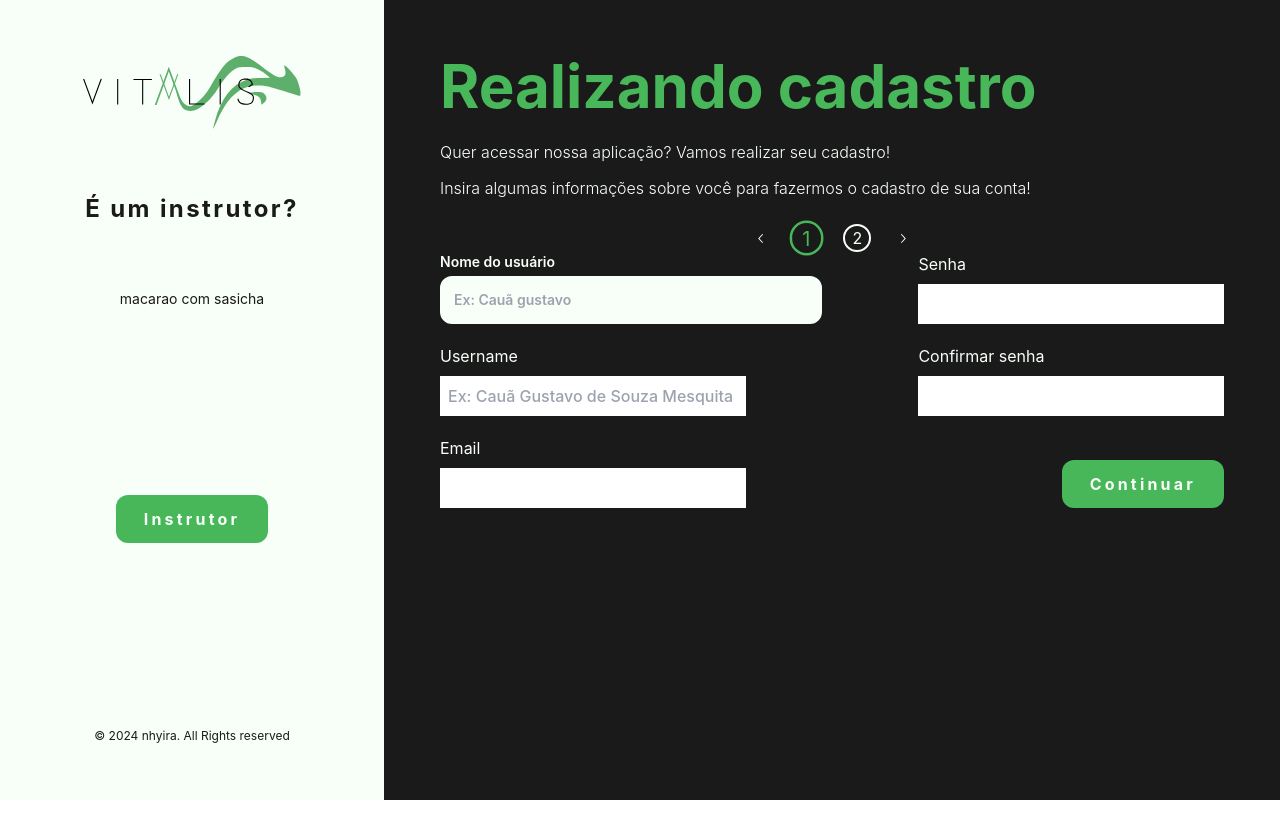
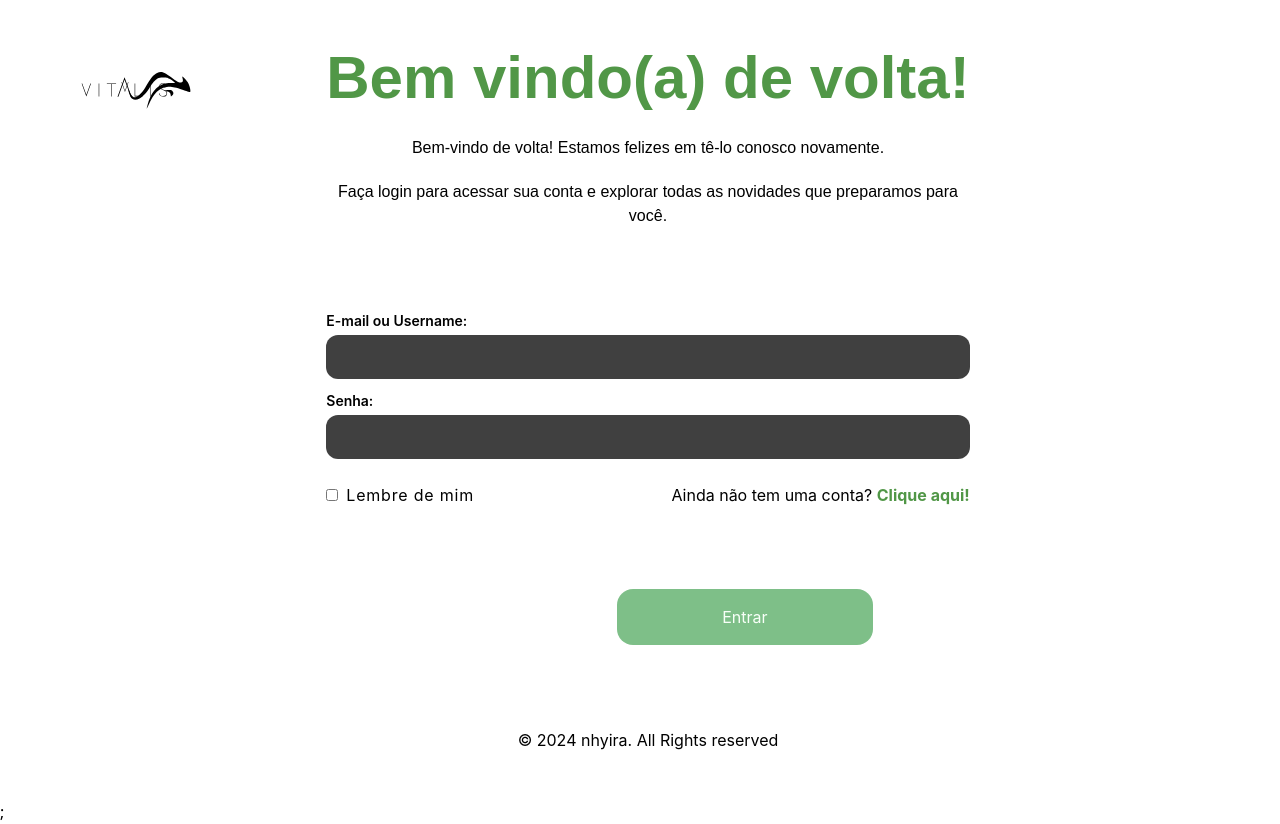
Before and after one commit to nhyira-group5/sistema-vitalis, a React (Vite) app: page /login in a window 1280 px wide. Before the commit the page ends 800 px from the top, so only its background shows below. Built offline with nearby package versions, Linux system fonts and the light colour scheme; what webfontloader would draw is missing.

Commit message:
feat: complementando login com autenticação do google

```diff
--- a/package.json
+++ b/package.json
@@ -14,6 +14,8 @@
     "@radix-ui/react-icons": "^1.3.0",
     "@radix-ui/react-label": "^2.0.2",
     "@radix-ui/react-tabs": "^1.0.4",
+    "@react-oauth/google": "^0.12.1",
+    "jwt-decode": "^4.0.0",
     "localforage": "^1.10.0",
     "match-sorter": "^6.3.4",
     "node-sass": "^9.0.0",
--- a/src/components/Input/input.jsx
+++ b/src/components/Input/input.jsx
@@ -1,8 +1,7 @@
 import * as Label from "@radix-ui/react-label";
 
-export function Input({isColum, inputStyle, labelContent, labelStyle, placeholder, onChangeFunction, value, id, inputType,  nome}) {
+export function Input({isColum, inputStyle, labelContent, labelStyle, placeholder, onChangeFunction, value, id, inputType, nome}) {
   return (
-
       <Label.Root
         className={`${labelStyle ? labelStyle : 'text-sm font-sm font-semibold focus-within:text-primary-green300 flex '} ${isColum ? 'flex-col gap-1' : 'flex-row '}`}
         htmlFor={id}
@@ -20,6 +19,5 @@ export function Input({isColum, inputStyle, labelContent, labelStyle, placeholde
       />
 
       </Label.Root>
-
   );
 }
--- a/src/main.jsx
+++ b/src/main.jsx
@@ -1,16 +1,15 @@
-import React from 'react'
-import ReactDOM from 'react-dom/client'
-import WebFont from 'webfontloader';
+import React from "react";
+import ReactDOM from "react-dom/client";
+import WebFont from "webfontloader";
 
-import "./index.css"
-import { LoginPage } from './pages/Login/loginPage';
-
-
+import "./index.css";
+import { LoginPage } from "./pages/Login/loginPage";
+import { GoogleOAuthProvider } from "@react-oauth/google";
 
 // import Root from "@routes/Root";
 // import ErrorPage from "@routes/errorPage";
 
-import { CadastroPage } from '@pages/Cadastro/cadastroPage';
+import { CadastroPage } from "@pages/Cadastro/cadastroPage";
 
 // import {
 //   createBrowserRouter,
@@ -19,14 +18,13 @@ import { CadastroPage } from '@pages/Cadastro/cadastroPage';
 
 WebFont.load({
   google: {
-     families: [
-     'Inter:100,200,300,400,500,600,700,800,900',
-     'Maven-pro:400,500,600,700,800,900',
-     'Megrim',
-    ]
-  }
-})
-
+    families: [
+      "Inter:100,200,300,400,500,600,700,800,900",
+      "Maven-pro:400,500,600,700,800,900",
+      "Megrim",
+    ],
+  },
+});
 
 // const router = createBrowserRouter([
 //   {
@@ -43,8 +41,11 @@ WebFont.load({
 
 ReactDOM.createRoot(document.getElementById("root")).render(
   <React.StrictMode>
-    <div className='font-inter font-normal bg-black500 m-0 min-w-80 min-h-screen'>
-      <CadastroPage />
-    </div>
+    <GoogleOAuthProvider clientId="660667748113-750qm7ibstd5nn13ruah3ro9riqrm43u.apps.googleusercontent.com">
+      <div className="font-inter font-normal m-0 min-w-80 min-h-screen">
+        <LoginPage />
+      </div>
+    </GoogleOAuthProvider>
+    ;
   </React.StrictMode>
 );
--- a/src/pages/Login/loginPage.jsx
+++ b/src/pages/Login/loginPage.jsx
@@ -1,8 +1,8 @@
-
-import { InputLogin } from "../../components/Input/inputLogin";
+import { Input } from "../../components/Input/input";
 import myImage from "../../assets/icon-google.svg";
-import myLogo from "../../assets/logos/lilasNormalSizeblackColor.svg";
-
+import myLogo from "../../assets/logos/blackNormalSize.svg";
+import { GoogleLogin } from '@react-oauth/google';
+import { jwtDecode } from "jwt-decode";
 
 export function LoginPage() {
   // const [userType, setUserType] = useState(true);
@@ -55,14 +55,15 @@ export function LoginPage() {
     //   </div>
     // </div>
 
-    <div className="flex justify-around h-screen p-12">
-      <div><img className="w-36" src={myLogo} alt="img logo" /></div>
+    <div className="flex justify-evenly h-screen py-12 px-14">
+      <div>
+        <img className="w-40" src={myLogo} alt="img logo" />
+      </div>
       <div className="max-w-min w-fit mx-auto flex flex-col gap-10 justify-between bg-[FF00FF} text-nowrap">
         {/* CABEÇALHO/TITULO  */}
         <div className="font-mavenPro text-center flex flex-col gap-7">
           <div className="font-bold text-6xl text-center text-[#519747]">
             Bem vindo(a) de volta!
-
           </div>
           <div className="text-base flex flex-col gap-5">
             <p className="">
@@ -76,11 +77,23 @@ export function LoginPage() {
         </div>
 
         {/* FORMS COM INPUT */}
-        <div>
-          {/* <form action="#">
-        <InputLogin label="Email"/>
-        <InputLogin label="Senha"/>
-      </form> */}
+        <div className="flex flex-col gap-6">
+          <form className="flex flex-col gap-3" action="#">
+            <Input
+              labelContent="E-mail ou Username:"
+              isColum={true}
+              inputStyle={
+                "peer w-full px-3 font-inter py-3 bg-[#111111]/80 border-2 rounded-xl outline-none focus:ring focus:ring-primary-green300 text-white border-none"
+              }
+            ></Input>
+            <Input
+              labelContent="Senha:"
+              isColum={true}
+              inputStyle={
+                "peer w-full px-3 font-inter py-3 bg-[#111111]/80 border-2 rounded-xl outline-none focus:ring focus:ring-primary-green300 text-white border-[#111111]/80 border-none "
+              }
+            ></Input>
+          </form>
 
           {/* CHECKBOX CONECTADO E ESQUECEU A SENHA */}
           <div className="flex justify-between">
@@ -95,8 +108,9 @@ export function LoginPage() {
               </label>
             </div>
             <div>
-              <a href="#" className="text-[#0070d2]">
-                Esqueceu sua senha?
+              <span>Ainda não tem uma conta? </span>
+              <a href="#" className="font-bold text-[#519747]">
+                Clique aqui!
               </a>
             </div>
           </div>
@@ -104,10 +118,19 @@ export function LoginPage() {
 
         {/* BOTÕES GOOGLE E ENTRAR */}
         <div className="flex justify-around">
-          <button className="w-64 flex justify-around gap-3 py-4 px-7 rounded-2xl border-[3px] bg-[#ebebeb]/80">
+          {/* <button className="w-64 flex justify-around gap-3 py-4 px-7 rounded-2xl border-[3px] bg-[#ebebeb]/80">
             Entrar com Google
             <img className="size-5" src={myImage} alt="vai da nao" />
-          </button>
+          </button> */}
+          <GoogleLogin
+            onSuccess={(credentialResponse) => {
+              const decoded = jwtDecode(credentialResponse.credential);
+              console.log(decoded);
+            }}
+            onError={() => {
+              console.log("Login Failed");
+            }}
+          />
           <button className="w-64 flex justify-around py-4 px-7 rounded-2xl text-white bg-[#5EAF6B]/80">
             Entrar
           </button>
```
Also changed, not shown: src/assets/logos/blackNormalSize.svg (added), 1 other file (tests, documents, lock files or other folders).
